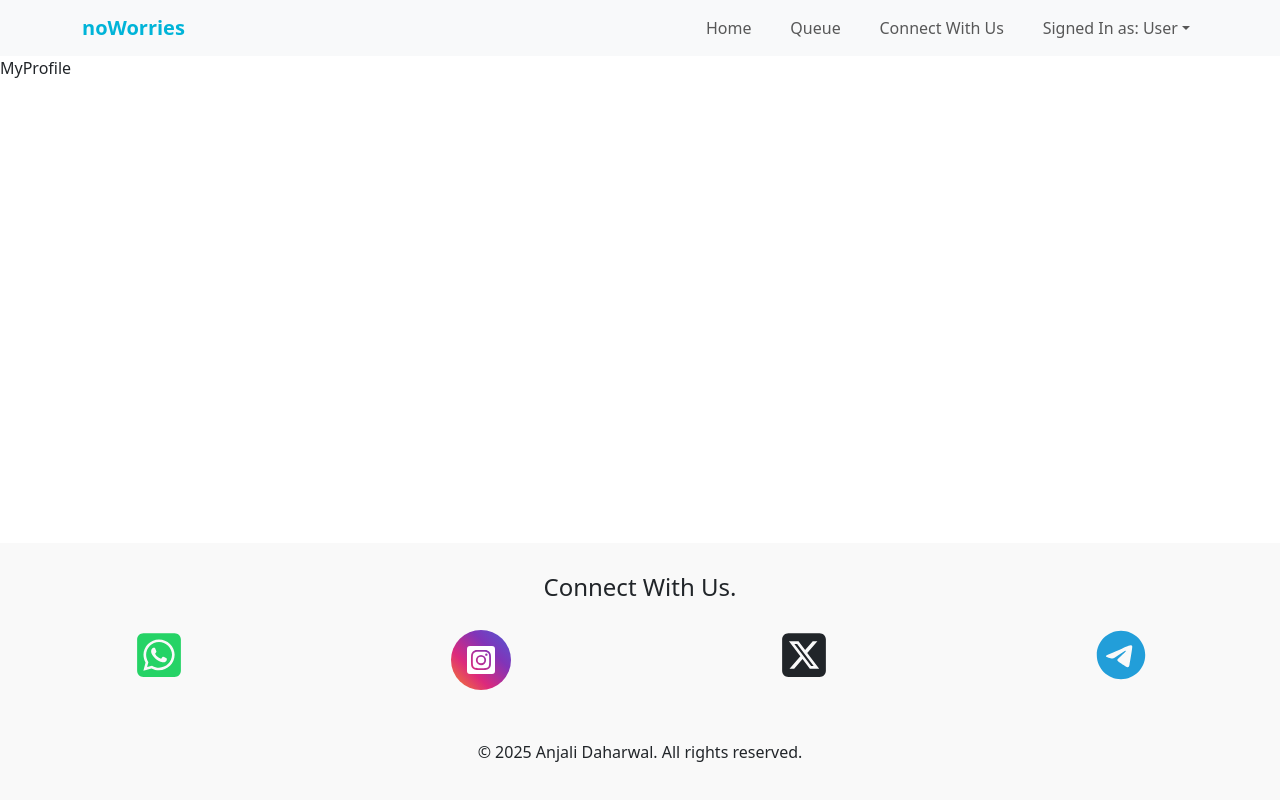
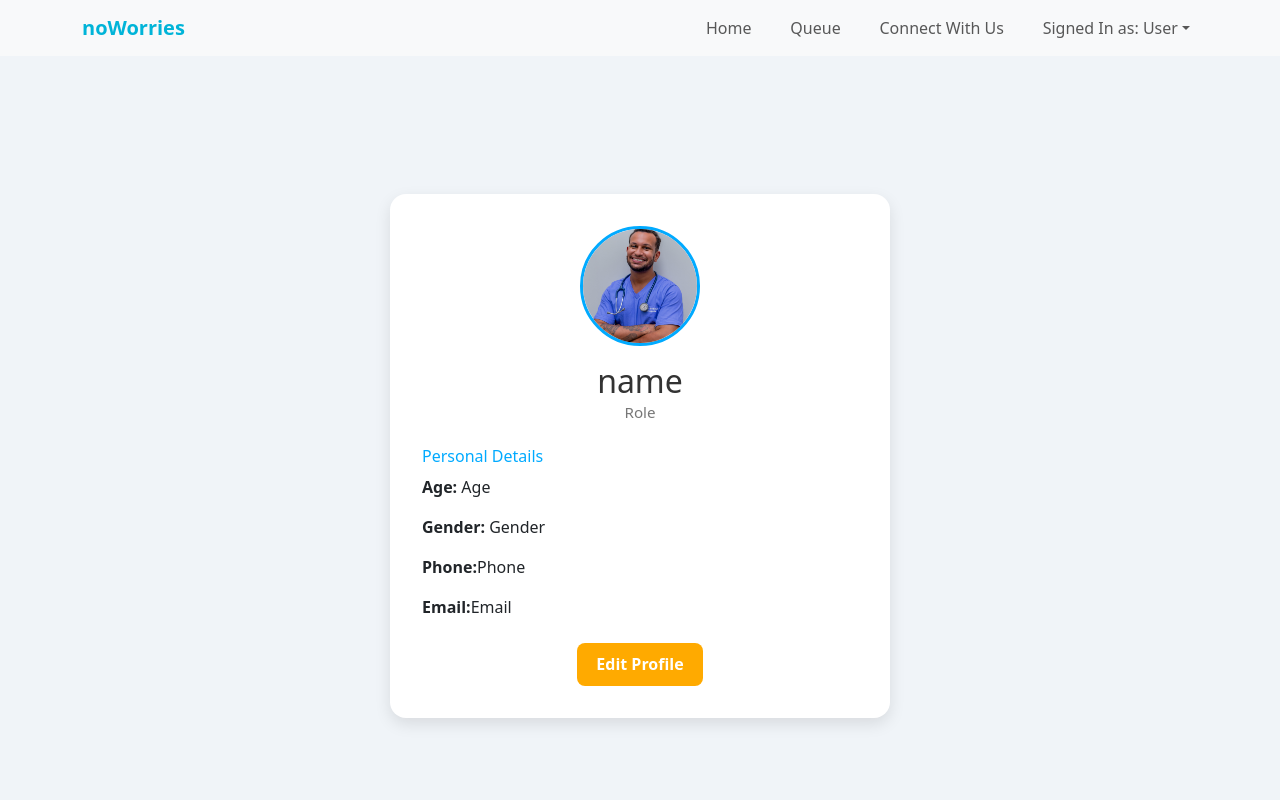
Before and after one commit to anjali012005/noworries, a React (Create React App) app in the folder frontend/: page /my-profile in a window 1280 px wide. Shown: the top 800 px of the page. Built offline with nearby package versions, Linux system fonts and the light colour scheme.

Commit message:
Created MyProfile Component

```diff
--- a/frontend/src/Components/MyProfile/MyProfile.css
+++ b/frontend/src/Components/MyProfile/MyProfile.css
@@ -0,0 +1,107 @@
+.myprofile-container{
+    display:flex;
+    justify-content: space-between;
+    height: 100vh;
+}
+.user-img-container{
+    width:35%;
+    background-color:red;
+    padding:50px;
+}
+.user-info-container{
+    width:65%;
+    background-color:pink;
+    padding:50px;
+}
+.my-profile-img{
+    height:400px;
+    width:400px;
+    border-radius: 10px;
+}
+
+
+
+
+
+
+
+
+.profile-container {
+  display: flex;
+  justify-content: center;
+  align-items: center;
+  padding: 2rem;
+  background-color: #f0f4f8;
+  min-height: 100vh;
+}
+
+.profile-card {
+  background: white;
+  border-radius: 16px;
+  padding: 2rem;
+  max-width: 500px;
+  width: 100%;
+  box-shadow: 0 6px 16px rgba(0, 0, 0, 0.1);
+}
+
+.profile-header {
+  text-align: center;
+}
+
+.profile-img {
+  width: 120px;
+  height: 120px;
+  border-radius: 50%;
+  object-fit: cover;
+  border: 3px solid #00aaff;
+  margin-bottom: 1rem;
+}
+
+.profile-header h2 {
+  margin: 0;
+  color: #333;
+}
+
+.role {
+  color: #777;
+  font-size: 0.95rem;
+}
+
+.profile-body {
+  margin-top: 1.5rem;
+}
+
+.profile-section {
+  margin-bottom: 1.5rem;
+}
+
+.profile-section h4 {
+  margin-bottom: 0.5rem;
+  color: #00aaff;
+  font-size: 1rem;
+}
+
+.profile-actions {
+  display: flex;
+  justify-content: center;
+  gap: 1rem;
+  margin-top: 1rem;
+}
+
+.btn {
+  padding: 0.6rem 1.2rem;
+  font-weight: bold;
+  border-radius: 8px;
+  border: none;
+  cursor: pointer;
+}
+
+.btn.edit {
+  background-color: #ffaa00;
+  color: white;
+}
+
+.btn.book {
+  background-color: #00aaff;
+  color: white;
+}
--- a/frontend/src/Components/MyProfile/MyProfile.jsx
+++ b/frontend/src/Components/MyProfile/MyProfile.jsx
@@ -1,12 +1,74 @@
 import React from 'react'
 import './MyProfile.css';
+import pic from '../../public/doc.jpg'
+
+// const MyProfile = () => {
+//     return (
+//         <div className='myprofile-container'>
+//             <div className='user-img-container'>
+//                 <img className='my-profile-img' src={pic} alt="my-pic" />
+//             </div>
+//             <div className='user-info-container'>
+//                 <h4>Name : Amit Raj</h4>
+//                 <h4>Email : amit@gmail.com</h4>
+//                 <h4>Age : 35 Years</h4>
+//             </div>
+//         </div>
+//     )
+// }
+
 
 const MyProfile = () => {
-    return (
-        <div>
-            MyProfile
+  return (
+    <div className="profile-container">
+      <div className="profile-card">
+        <div className="profile-header">
+          <img
+            src={pic || '/default-avatar.png'}
+            alt="Profile"
+            className="profile-img"
+          />
+          <h2>name</h2>
+          <p className="role">Role</p>
         </div>
-    )
-}
+
+        <div className="profile-body">
+          <div className="profile-section">
+            <h4>Personal Details</h4>
+            <p><strong>Age:</strong> Age</p>
+            <p><strong>Gender:</strong> Gender</p>
+            <p><strong>Phone:</strong>Phone</p>
+            <p><strong>Email:</strong>Email</p>
+          </div>
+
+          {/* {user.role === 'Doctor' && (
+            <div className="profile-section">
+              <h4>Doctor Info</h4>
+              <p><strong>Department:</strong> {user.department}</p>
+              <p><strong>Experience:</strong> {user.experience} years</p>
+              <p><strong>Available:</strong> {user.availability}</p>
+            </div>
+          )} */}
+
+          {/* {user.role === 'Patient' && (
+            <div className="profile-section">
+              <h4>Medical Info</h4>
+              <p><strong>Blood Group:</strong> {user.bloodGroup}</p>
+              <p><strong>Last Visit:</strong> {user.lastVisit}</p>
+              <p><strong>Allergies:</strong> {user.allergies}</p>
+            </div>
+          )} */}
+        </div>
+
+        <div className="profile-actions">
+          <button className="btn edit">Edit Profile</button>
+          {/* <button className="btn book">Book Appointment</button> */}
+        </div>
+      </div>
+    </div>
+  );
+};
+
+
 
 export default MyProfile
--- a/frontend/src/Pages/Navbar/Navbars.jsx
+++ b/frontend/src/Pages/Navbar/Navbars.jsx
@@ -9,7 +9,7 @@ const Navbars = () => {
   return (
     <Navbar expand="lg" className="bg-body-tertiary">
       <Container className='nav-container'>
-        <div className='nav-name'><Navbar.Brand href="#home" style={{color: "#00b4d8",  fontWeight: 800}}>noWorries</Navbar.Brand></div>
+        <div className='nav-name'><Navbar.Brand href="/" style={{color: "#00b4d8",  fontWeight: 800}}>noWorries</Navbar.Brand></div>
         <div>
           <Navbar.Toggle aria-controls="basic-navbar-nav" />
           <Navbar.Collapse id="basic-navbar-nav">
```
